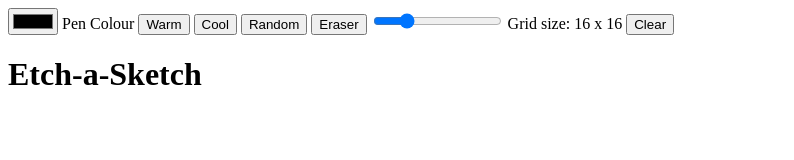
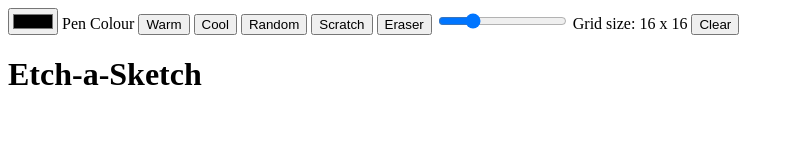
Before and after one commit to bsey122/etch-a-sketch, a plain HTML site: page index.html in a window 1280 px wide. Shown: the whole page, without its empty margins (0-794 px from the left). Drawn offline with Linux system fonts and the light colour scheme.

Commit message:
Add scratch button

```diff
--- a/index.html
+++ b/index.html
@@ -15,6 +15,7 @@
             <button class="btn" id="Warm">Warm</button>
             <button class="btn" id="Cool">Cool</button>
             <button class="btn" id="Random">Random</button>
+            <button class="btn" id="Scratch">Scratch</button>
             <button class="btn" id="Eraser">Eraser</button>
             <input type="range" name="grid-size" id="grid-size" min="1" max="64" value="16">
             <label for="grid-size"></label>
```
